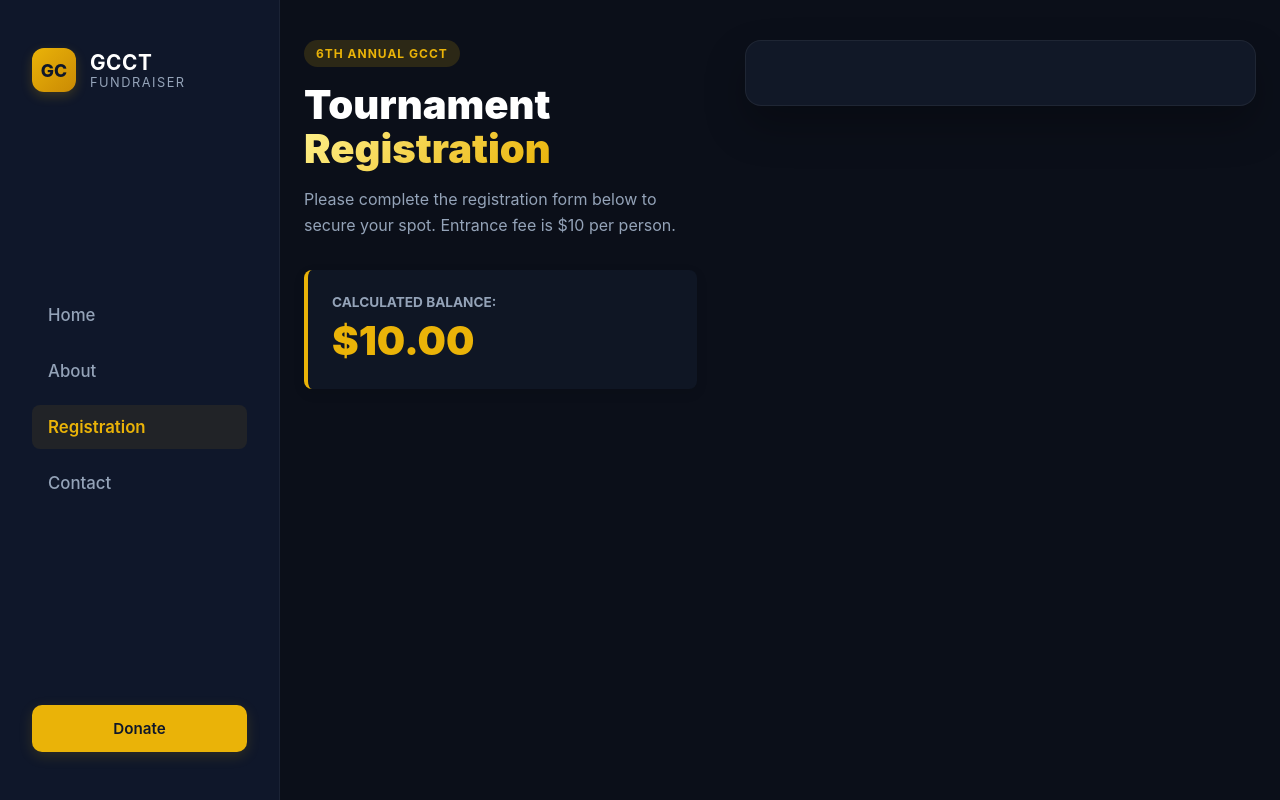
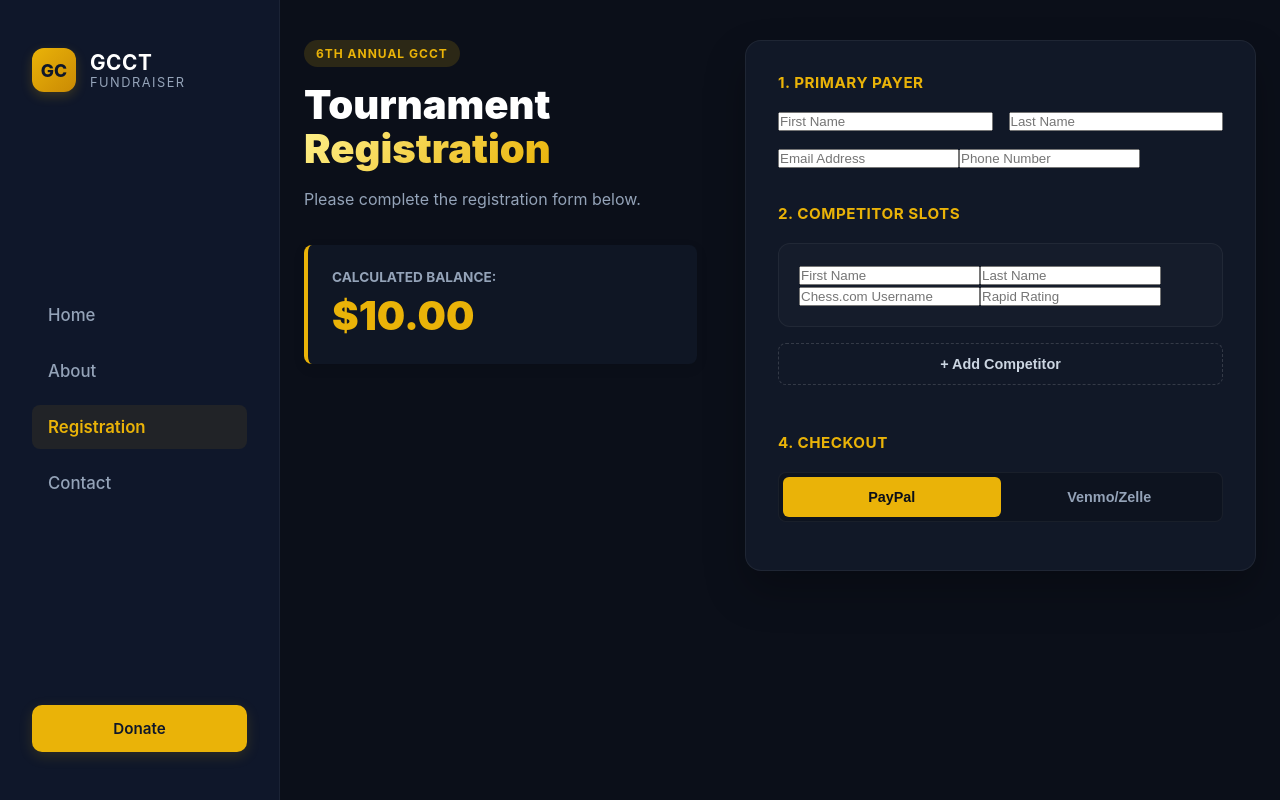
Before and after one commit to m-vij/gcct-fundraiser, a React (Vite) app in the folder client/: page /registration in a window 1280 px wide. Built offline with nearby package versions, Linux system fonts and the light colour scheme.

Commit message:
fix: restore registration form and apply relative API paths

```diff
--- a/client/src/pages/Registration.jsx
+++ b/client/src/pages/Registration.jsx
@@ -59,9 +59,7 @@ function Registration() {
       extraDonation: '0',
       transactionId: ''
     });
-    setCompetitors([
-      { firstName: '', lastName: '', chessUsername: '', rapidRating: '' }
-    ]);
+    setCompetitors([{ firstName: '', lastName: '', chessUsername: '', rapidRating: '' }]);
     setEmailAcknowledged(false);
     setPaymentMethod('paypal');
     setSubmitted(false);
@@ -70,22 +68,17 @@ function Registration() {
   const handleManualSubmit = async (e) => {
     if (e && e.preventDefault) e.preventDefault();
     if (!emailAcknowledged) return;
-
     setLoading(true);
     try {
-      // Relative path to avoid CORS issues
       const response = await fetch('/api/submit-manual', {
         method: 'POST',
         headers: { 'Content-Type': 'application/json' },
         body: JSON.stringify({ payer: payerInfo, competitors, totalAmount: calculatedTotal })
       });
-      if (response.ok) {
-        setSubmitted(true);
-      } else {
-        alert("Failed to sync registration ledger with spreadsheet backend.");
-      }
+      if (response.ok) setSubmitted(true);
+      else alert("Failed to sync registration.");
     } catch (err) {
-      alert("Manual ledger sync error. Backend is likely offline.");
+      alert("Manual ledger sync error.");
     } finally {
       setLoading(false);
     }
@@ -94,7 +87,6 @@ function Registration() {
   const handlePayPalSuccessLogs = async (orderId) => {
     setLoading(true);
     try {
-      // Relative path to avoid CORS issues
       await fetch('/api/submit-paypal', {
         method: 'POST',
         headers: { 'Content-Type': 'application/json' },
@@ -102,7 +94,6 @@ function Registration() {
       });
       setSubmitted(true);
     } catch (err) {
-      console.error("Backend offline, but payment cleared! Order ID: ", orderId);
       setSubmitted(true);
     } finally {
       setLoading(false);
@@ -111,12 +102,8 @@ function Registration() {
 
   const isFormValid = () => {
     return (
-      payerInfo.payerFirstName &&
-      payerInfo.payerLastName &&
-      payerInfo.payerEmail &&
-      payerInfo.payerPhone &&
-      payerInfo.referralSource &&
-      emailAcknowledged &&
+      payerInfo.payerFirstName && payerInfo.payerLastName && payerInfo.payerEmail &&
+      payerInfo.payerPhone && payerInfo.referralSource && emailAcknowledged &&
       competitors.every(c => c.firstName && c.lastName && c.chessUsername && c.rapidRating)
     );
   };
@@ -126,32 +113,8 @@ function Registration() {
       <div className="reg-page-container">
         <div className="success-wrapper" style={{ maxWidth: '600px', margin: '60px auto', textAlign: 'center', padding: '0 20px' }}>
           <div className="success-badge" style={{ fontSize: '4rem', color: '#4ade80', marginBottom: '16px' }}>✓</div>
-          <h2 style={{ color: '#f8fafc', fontSize: '2.2rem', fontWeight: '700', marginBottom: '12px' }}>
-            Registration Processed Successfully!
-          </h2>
-          <p style={{ margin: '0 0 32px 0', color: '#cbd5e1', fontSize: '1.1rem', lineHeight: '1.5' }}>
-            Thank you, {payerInfo.payerFirstName}. Your tournament data packet has been safely logged.
-          </p>
-
-          <div style={{ background: '#1e293b', padding: '24px', borderRadius: '12px', marginBottom: '32px', textAlign: 'left', border: '1px solid #334155' }}>
-            <div style={{ margin: '8px 0', color: '#f8fafc', fontSize: '1.05rem' }}>
-              <span style={{ color: '#94a3b8', fontWeight: '600' }}>Payer:</span> {payerInfo.payerFirstName} {payerInfo.payerLastName}
-            </div>
-            <div style={{ margin: '8px 0', color: '#f8fafc', fontSize: '1.05rem' }}>
-              <span style={{ color: '#94a3b8', fontWeight: '600' }}>Total Amount:</span> ${calculatedTotal}.00 USD
-            </div>
-            <div style={{ margin: '8px 0', color: '#f8fafc', fontSize: '1.05rem' }}>
-              <span style={{ color: '#94a3b8', fontWeight: '600' }}>Players Registered:</span> {competitors.length}
-            </div>
-
-            <div style={{ marginTop: '20px', padding: '12px 16px', background: '#3b82f61a', borderRadius: '8px', border: '1px dashed #3b82f6', color: '#93c5fd', fontSize: '0.95rem', lineHeight: '1.4' }}>
-              <strong>✉️ Check your Spam Folder:</strong> Automated confirmation receipts are frequently rerouted by email filters.
-            </div>
-          </div>
-
-          <button onClick={handleResetForm} className="btn-primary" style={{ padding: '14px 28px', fontSize: '1.05rem' }}>
-            Register Another Group
-          </button>
+          <h2 style={{ color: '#f8fafc', fontSize: '2.2rem', fontWeight: '700' }}>Registration Successful!</h2>
+          <button onClick={handleResetForm} className="btn-primary" style={{ marginTop: '30px' }}>Register Another Group</button>
         </div>
       </div>
     );
@@ -164,9 +127,7 @@ function Registration() {
           <div className="reg-info-pane">
             <span className="meta-badge">6th Annual GCCT</span>
             <h1 className="meta-title">Tournament <span className="accent-text">Registration</span></h1>
-            <p className="meta-description">
-              Please complete the registration form below to secure your spot. Entrance fee is $10 per person.
-            </p>
+            <p className="meta-description">Please complete the registration form below.</p>
             <div className="running-total-banner">
               <h3>Calculated Balance:</h3>
               <div className="grand-price-display">${calculatedTotal}.00</div>
@@ -174,14 +135,37 @@ function Registration() {
           </div>
 
           <div className="reg-form-pane">
-            <div className="reg-form" style={{ opacity: loading ? 0.7 : 1, transition: 'opacity 0.2s ease' }}>
-              {/* [Rest of your form fields remain exactly as they were...] */}
-              {/* Ensure all input handlers (handlePayerChange etc) and UI remain unchanged */}
+            <div className="reg-form">
+              <h3 className="section-title">1. Primary Payer</h3>
+              <div className="form-grid-2">
+                <input type="text" name="payerFirstName" placeholder="First Name" value={payerInfo.payerFirstName} onChange={handlePayerChange} required />
+                <input type="text" name="payerLastName" placeholder="Last Name" value={payerInfo.payerLastName} onChange={handlePayerChange} required />
+              </div>
+              <input type="email" name="payerEmail" placeholder="Email Address" value={payerInfo.payerEmail} onChange={handlePayerChange} required />
+              <input type="tel" name="payerPhone" placeholder="Phone Number" value={payerInfo.payerPhone} onChange={handlePayerChange} required />
 
-              {/* Payment Methods remain as they were */}
-              {/* Ensure handlePayPalSuccessLogs and handleManualSubmit are called as implemented above */}
+              <h3 className="section-title">2. Competitor Slots</h3>
+              {competitors.map((c, i) => (
+                <div key={i} className="player-block">
+                  <input type="text" name="firstName" placeholder="First Name" value={c.firstName} onChange={(e) => handleCompetitorChange(i, e)} required />
+                  <input type="text" name="lastName" placeholder="Last Name" value={c.lastName} onChange={(e) => handleCompetitorChange(i, e)} required />
+                  <input type="text" name="chessUsername" placeholder="Chess.com Username" value={c.chessUsername} onChange={(e) => handleCompetitorChange(i, e)} required />
+                  <input type="number" name="rapidRating" placeholder="Rapid Rating" value={c.rapidRating} onChange={(e) => handleCompetitorChange(i, e)} required />
+                </div>
+              ))}
+              <button type="button" className="btn-add" onClick={addCompetitorRow}>+ Add Competitor</button>
 
-              {/* ... */}
+              <h3 className="section-title">4. Checkout</h3>
+              <div className="payment-switch">
+                <button className={`switch-tab ${paymentMethod === 'paypal' ? 'active' : ''}`} onClick={() => setPaymentMethod('paypal')}>PayPal</button>
+                <button className={`switch-tab ${paymentMethod === 'venmo_zelle' ? 'active' : ''}`} onClick={() => setPaymentMethod('venmo_zelle')}>Venmo/Zelle</button>
+              </div>
+
+              {paymentMethod === 'paypal' ? (
+                <PayPalButtons onApprove={(data, actions) => actions.order.capture().then(order => handlePayPalSuccessLogs(order.id))} />
+              ) : (
+                <button onClick={handleManualSubmit} className="btn-primary">Submit Registration</button>
+              )}
             </div>
           </div>
         </div>
```
